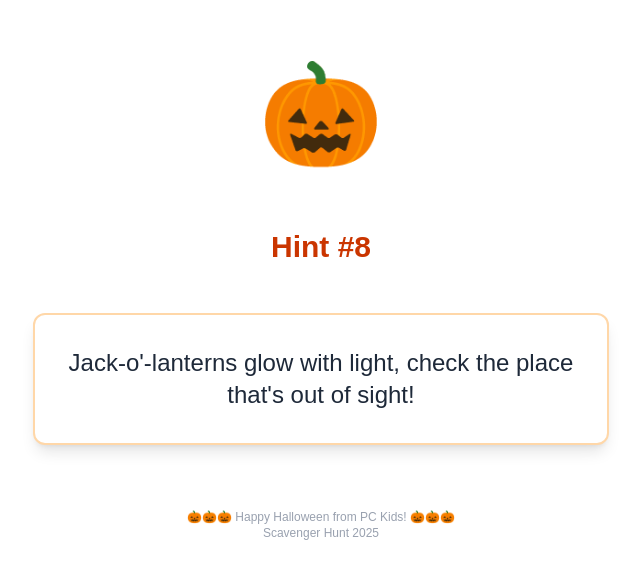
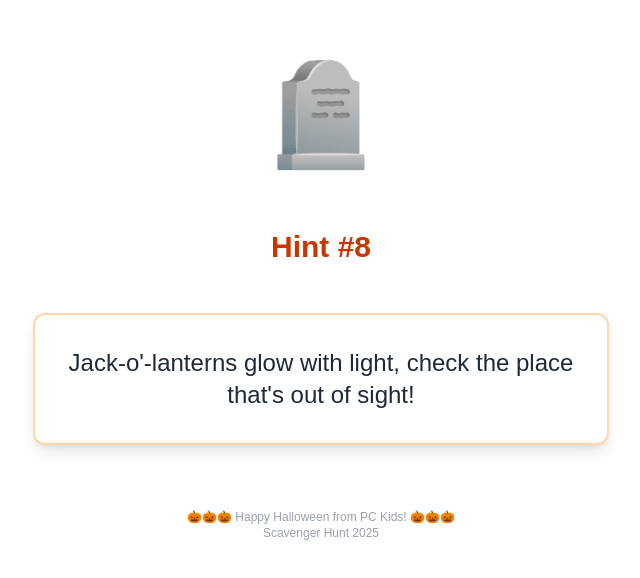
Before and after one commit to raearnold/pc-kids-halloween-hunt-2025, a Next.js app: page /pc-kids-halloween-hunt-2025/6A0DAD in a window 1280 px wide. Shown: the part 110-688 px from the top of the page, without its empty margins (319-959 px from the left). Built offline with nearby package versions, Linux system fonts and the light colour scheme.

Commit message:
feat: add rotating icons

```diff
--- a/src/app/[id]/page.tsx
+++ b/src/app/[id]/page.tsx
@@ -14,19 +14,22 @@ export async function generateStaticParams() {
   return hintHashMap.map(({ hash }) => ({ id: hash }));
 }
 
-export default function HintPage({ params }: { params: { id: string } }) {
-  const hash = params.id;
-  const hintId = (hashToHintId as Record<string, number>)[hash] ?? null;
-  const hint = hints.find((h) => h.id === hintId);
-  if (!hint) {
+export default async function HintPage({ params }: { params: { id: string } }) {
+  const hash = (await params).id;
+  const hintHashId = (hashToHintId as Record<string, number>)[hash] ?? null;
+  const { id: hintId, text: hintText } = hints.find((h) => h.id === hintHashId) ?? {};
+  if (!hintId) {
     notFound();
   }
+
+  const icons = [ '🦴', '🎃', '🕸️', '🧛‍♂️', '🧟', '🧙', '🦇', '🕷️', '🪦', '🦉', '⚰️', '🧹', '🧑‍🎤',];
+
   return (
     <div className="flex flex-col items-center justify-center min-h-screen p-8 gap-8 text-center">
-      <span className="mb-2 text-[100px]" role="img" aria-label="Jack-o'-lantern">🎃</span>
-      <h1 className="text-3xl font-bold text-orange-700 mb-4">Hint #{hint.id}</h1>
+      <span className="mb-2 text-[100px]" role="presentation">{icons[hintId % icons.length]}</span>
+      <h1 className="text-3xl font-bold text-orange-700 mb-4">Hint #{hintId}</h1>
       <div className="bg-white rounded-xl shadow-lg p-8 border-2 border-orange-200 text-2xl text-center text-gray-800 max-w-xl">
-        {hint.text}
+        {hintText}
       </div>
       <p className="mt-8 text-xs text-gray-400">🎃🎃🎃 Happy Halloween from PC Kids! 🎃🎃🎃 <br/> Scavenger Hunt 2025</p>
     </div>
```
Also changed, not shown: 27 other files (tests, documents, lock files or other folders).
